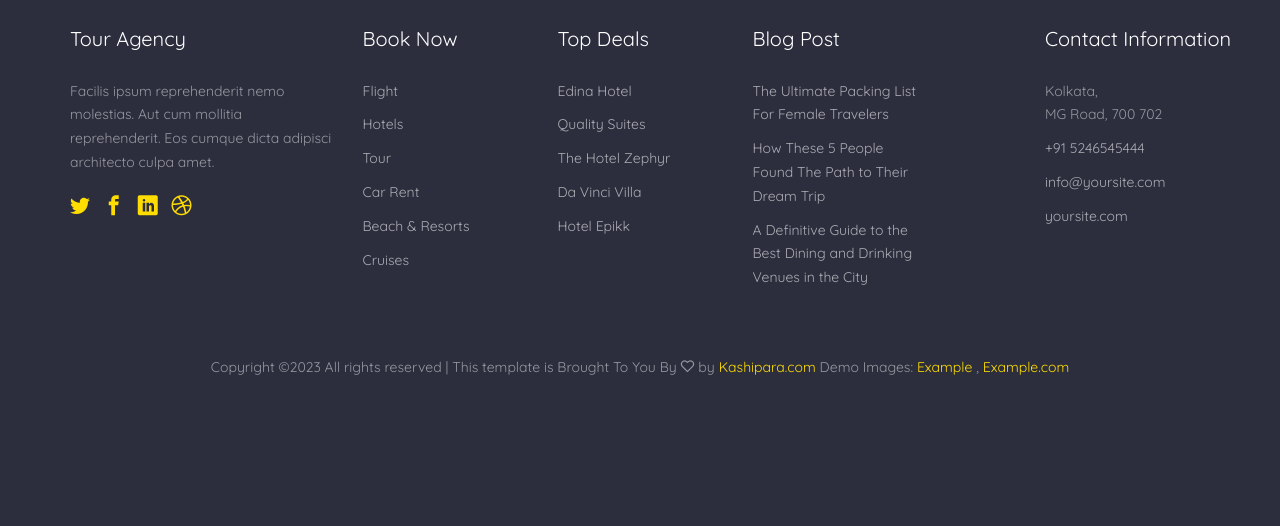
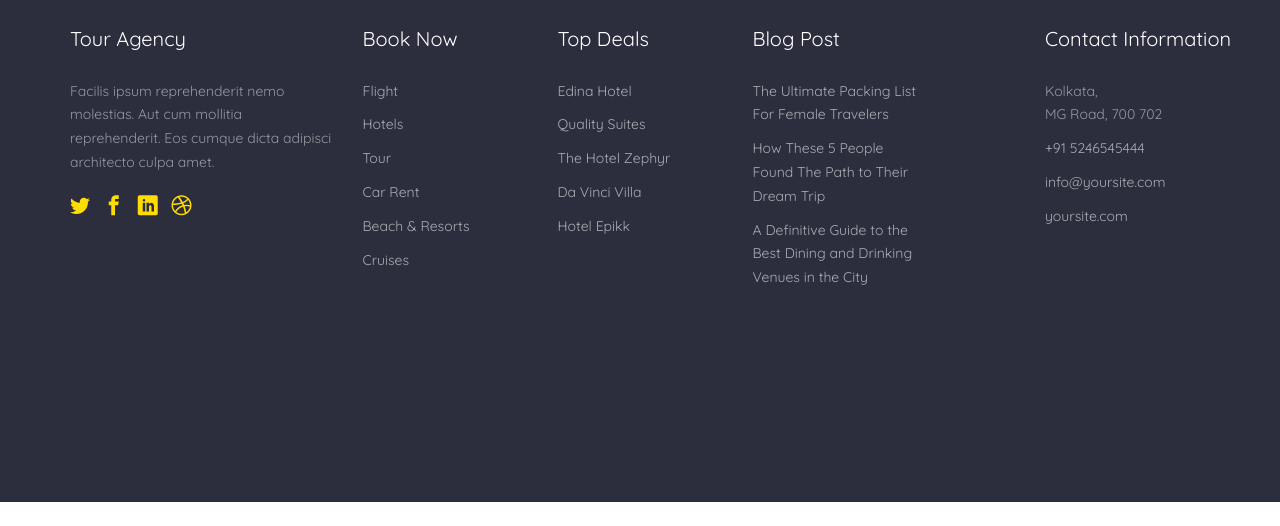
Before and after one commit to jooyehia611/tour, a plain HTML site: page contact.html in a window 1280 px wide. Shown: the part 2297-2823 px from the top of the page. After the commit the page ends 2799 px from the top, so only its background shows below. Drawn offline with Linux system fonts and the light colour scheme; some packages are replaced by stand-ins of ours; no server answers; files whose address does not match are found by name.

Commit message:
contact.html

```diff
--- a/contact.html
+++ b/contact.html
@@ -260,10 +260,7 @@
 				<div class="row">
 					<div class="col-md-12 text-center">
 						<p>
-					<!-- Link back to Colorlib can't be removed. Template is licensed under CC BY 3.0. -->
-Copyright &copy;<script>document.write(new Date().getFullYear());</script> All rights reserved | This template is Brought To You By <i class="icon-heart2" aria-hidden="true"></i> by <a href="https://kashipara.com" target="_blank">Kashipara.com</a>
-<!-- Link back to Colorlib can't be removed. Template is licensed under CC BY 3.0. --></span>
-							<span class="block">Demo Images: <a href="#" target="_blank">Example</a> , <a href="#" target="_blank">Example.com</a></span>
+
 						</p>
 					</div>
 				</div>
```
